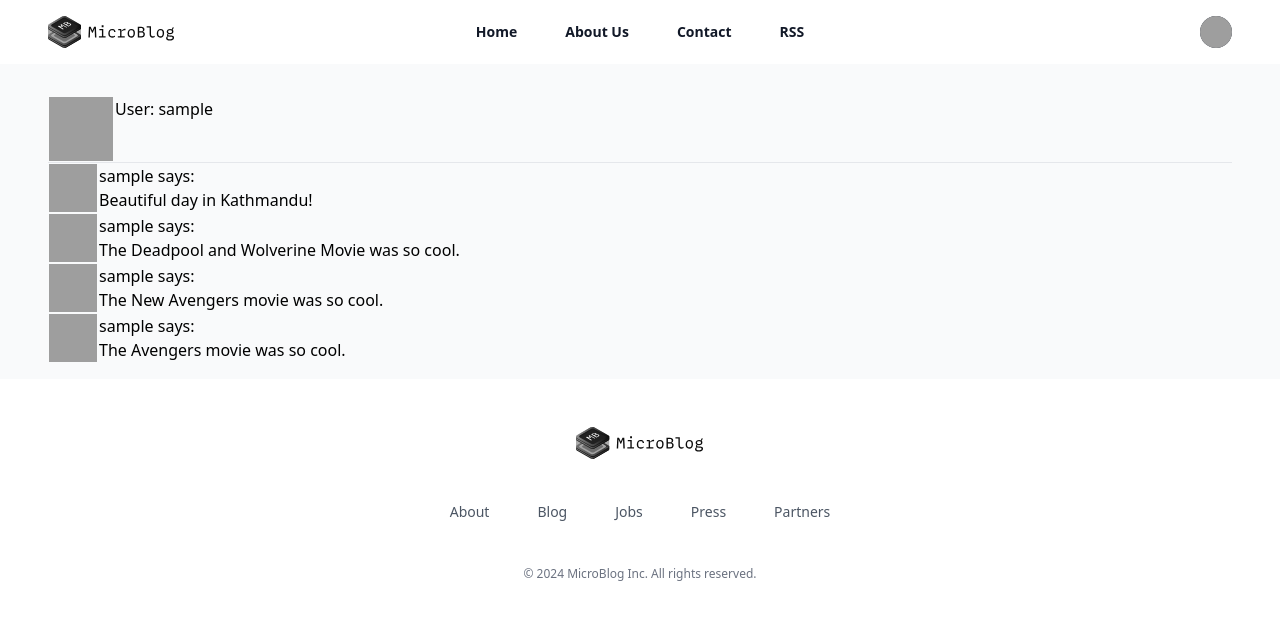
After one commit to anuzpandey/flask-microblog, a Flask app: a page that uses app/templates/base.html in a window 1280 px wide. The commit adds this page. Shown: the top 631 px of the page. Run offline with Flask 3, Linux system fonts and the light colour scheme; the visitor is signed in with stand-in values (Sample User, id 1); data comes from the database, SQL or seed files in the repository; grey boxes are pictures that could not be loaded.

Commit message:
:zap: feat: update code structure with routes separation, partial html files, and user profile page.

```diff
--- a/app/__init__.py
+++ b/app/__init__.py
@@ -14,4 +14,5 @@ login = LoginManager(app)
 login.login_view = 'login'
 TailwindCompiler(app, "watch", debugmode_only=True)
 
-from app import routes, models
+from app import models
+from app.providers import route_service_provider
--- a/app/models.py
+++ b/app/models.py
@@ -1,4 +1,5 @@
 from datetime import datetime, timezone
+from hashlib import md5
 from typing import Optional
 
 import sqlalchemy as sa
@@ -27,6 +28,9 @@ class User(UserMixin, db.Model):
     def check_password(self, password):
         return check_password_hash(self.password, password)
 
+    def avatar(self, size=100):
+        return f'https://avatar.iran.liara.run/public/boy?username={self.username}&size={size}'
+
 
 class Post(db.Model):
     id: so.Mapped[int] = so.mapped_column(primary_key=True)
--- /dev/null
+++ b/app/providers/route_service_provider.py
@@ -0,0 +1,2 @@
+from app.routes import authentication  # noqa: F401 # This is added to resolve unused import warning
+from app.routes import web  # noqa: F401 # This is added to resolve unused import warning
--- a/app/routes.py
+++ b/app/routes/authentication.py
@@ -6,24 +6,6 @@ import sqlalchemy as sa
 from app import app, db
 from app.forms import LoginForm, RegistrationForm
 from app.models import User
-
-
-@app.route('/')
-@app.route('/index')
-@login_required
-def index():
-    posts = [
-        {
-            'author': {'username': 'John'},
-            'body': 'Beautiful day in Kathmandu!'
-        },
-        {
-            'author': {'username': 'Susan'},
-            'body': 'The Deadpool and Wolverine Movie was so cool.'
-        }
-    ]
-
-    return render_template('index.html', title='Home', posts=posts)
 
 
 @app.route('/login', methods=['GET', 'POST'])
@@ -63,7 +45,6 @@ def register():
     return render_template('register.html', title='Register', form=form)
 
 
-
 @app.route('/logout')
 def logout():
     logout_user()
--- /dev/null
+++ b/app/routes/web.py
@@ -0,0 +1,37 @@
+from flask import render_template
+from flask_login import login_required
+import sqlalchemy as sa
+
+from app import app, db
+from app.models import User
+
+
+@app.route('/')
+@app.route('/index')
+def index():
+    posts = [
+        {
+            'author': {'username': 'John'},
+            'body': 'Beautiful day in Kathmandu!'
+        },
+        {
+            'author': {'username': 'Susan'},
+            'body': 'The Deadpool and Wolverine Movie was so cool.'
+        }
+    ]
+
+    return render_template('index.html', title='Home', posts=posts)
+
+
+@app.route('/user/<username>')
+@login_required
+def user_show(username):
+    user = db.first_or_404(sa.select(User).where(User.username == username))
+    posts = [
+        {'author': user, 'body': 'Beautiful day in Kathmandu!'},
+        {'author': user, 'body': 'The Deadpool and Wolverine Movie was so cool.'},
+        {'author': user, 'body': 'The New Avengers movie was so cool.'},
+        {'author': user, 'body': 'The Avengers movie was so cool.'},
+    ]
+
+    return render_template('user.html', title='User', user=user, posts=posts)
--- a/app/static/src/app.css
+++ b/app/static/src/app.css
@@ -1,3 +1,7 @@
 @tailwind base;
 @tailwind components;
 @tailwind utilities;
+
+[x-cloak] {
+    display: none !important;
+}
--- a/app/templates/base.html
+++ b/app/templates/base.html
@@ -9,6 +9,7 @@
         {% endif %}
 
         <link rel="stylesheet" href="{{ url_for('static', filename='dist/app.min.css') }}">
+        <script src="//unpkg.com/alpinejs" defer></script>
     </head>
 
     <body class="h-full">
@@ -25,9 +26,32 @@
                     <a href="#" class="text-sm font-semibold leading-6 text-gray-900">Contact</a>
                     <a href="#" class="text-sm font-semibold leading-6 text-gray-900">RSS</a>
                 </div>
-                <div class=" lg:flex lg:flex-1 lg:justify-end gap-4">
+                <div class="lg:flex lg:flex-1 lg:justify-end gap-4 items-center">
                     {% if current_user.is_authenticated %}
-                        <a href="{{ url_for('logout') }}" class="text-sm font-semibold leading-6 text-gray-900">Logout</a>
+                        <div x-data="{ userMenuOpen: false }" class="relative ml-3">
+                            <button
+                                type="button"
+                                x-on:click="userMenuOpen = !userMenuOpen"
+                                x-on:click.stop.outside="userMenuOpen = false"
+                                class="flex rounded-full bg-gray-800 text-sm focus:outline-none focus:ring-2 focus:ring-white focus:ring-offset-2 focus:ring-offset-gray-800"
+                                id="user-menu-button" aria-expanded="false" aria-haspopup="true"
+                            >
+                                <span class="sr-only">Open user menu</span>
+
+                                <img class="h-8 w-8 rounded-full" src="{{ current_user.avatar(size=40) }}" alt="User avatar">
+                            </button>
+
+                            <div
+                                x-show="userMenuOpen"
+                                class="absolute right-0 z-10 mt-2 w-48 origin-top-right rounded-md bg-white py-0 shadow-lg ring-1 ring-black ring-opacity-5 focus:outline-none"
+                                role="menu" aria-orientation="vertical" aria-labelledby="user-menu-button"
+                                tabindex="-1"
+                            >
+                                <a href="{{ url_for('user_show', username=current_user.username) }}" class="block px-4 py-2 text-sm text-gray-700 hover:bg-gray-100" role="menuitem" tabindex="-1" id="user-menu-item-0">Your Profile</a>
+                                <a href="#" class="block px-4 py-2 text-sm text-gray-700 hover:bg-gray-100" role="menuitem" tabindex="-1" id="user-menu-item-1">Settings</a>
+                                <a href="{{ url_for('logout') }}" class="block px-4 py-2 text-sm text-gray-700 hover:bg-gray-100" role="menuitem" tabindex="-1" id="user-menu-item-2">Sign out</a>
+                            </div>
+                        </div>
                     {% else %}
                         <a href="{{ url_for('login') }}" class="text-sm font-semibold leading-6 text-gray-900">LogIn</a>
                         <a href="{{ url_for('register') }}" class="text-sm font-semibold leading-6 text-gray-900">SignUp</a>
--- /dev/null
+++ b/app/templates/partials/_post-card.html
@@ -0,0 +1,6 @@
+<table>
+    <tr valign="top">
+        <td><img src="{{ post.author.avatar(36) }}" class="w-12 h-12" alt=""></td>
+        <td>{{ post.author.username }} says:<br>{{ post.body }}</td>
+    </tr>
+</table>
--- /dev/null
+++ b/app/templates/user.html
@@ -0,0 +1,14 @@
+{% extends "base.html" %}
+
+{% block content %}
+    <table>
+        <tr valign="top">
+            <td><img src="{{ user.avatar(128) }}" class="w-16 h-16"></td>
+            <td><h1>User: {{ user.username }}</h1></td>
+        </tr>
+    </table>
+    <hr>
+    {% for post in posts %}
+        {% include 'partials/_post-card.html' %}
+    {% endfor %}
+{% endblock %}
```
Also changed, not shown: app/static/dist/app.min.css.
